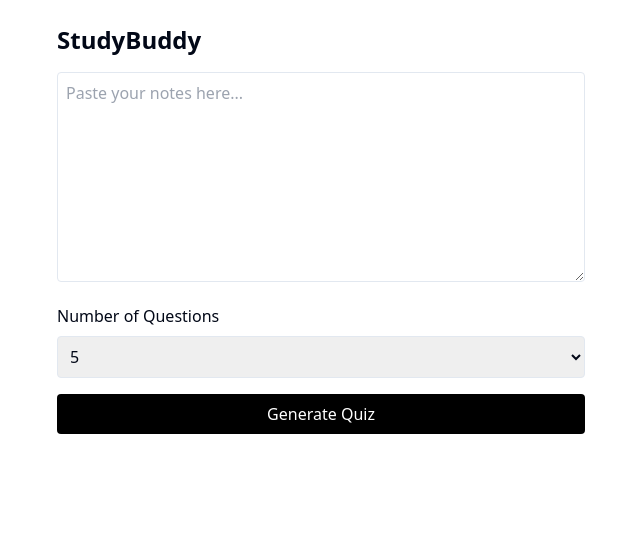
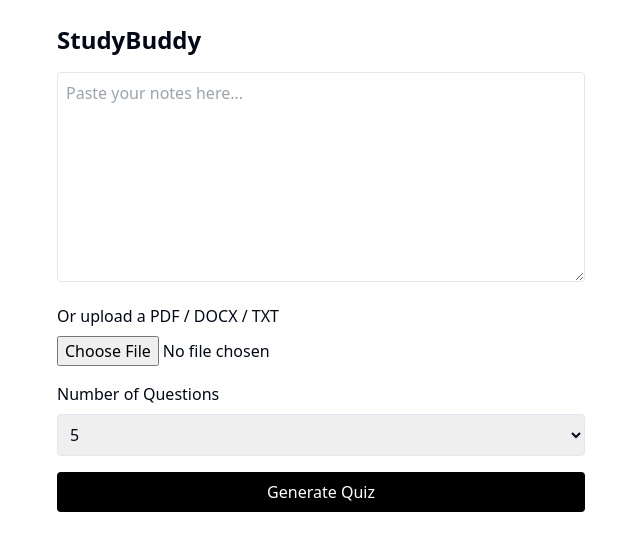
Before and after one commit to LivBrin/studybuddy.ai, a Next.js app: page / in a window 1280 px wide. Shown: the top 550 px of the page, without its empty margins (319-959 px from the left). Built offline with nearby package versions, Linux system fonts and the light colour scheme.

Commit message:
Add file upload functionality for quiz generation

```diff
--- a/app/page.tsx
+++ b/app/page.tsx
@@ -4,28 +4,58 @@ import { useState } from 'react';
 
 export default function Home() {
   const [text, setText] = useState('');
+  const [file, setFile] = useState<File | null>(null);
   const [questionCount, setQuestionCount] = useState(5);
   const [loading, setLoading] = useState(false);
 
   const handleGenerate = async () => {
     setLoading(true);
+
     try {
+      let finalText = text;
+
+      // ✅ If user uploaded a file → extract text first
+      if (file) {
+        const formData = new FormData();
+        formData.append('file', file);
+
+        const extractRes = await fetch('/api/extract', {
+          method: 'POST',
+          body: formData,
+        });
+
+        const extractData = await extractRes.json();
+
+        if (!extractRes.ok) {
+          throw new Error(extractData.error || 'Failed to extract file');
+        }
+
+        finalText = extractData.text;
+      }
+
+      // ❗ Prevent empty input
+      if (!finalText.trim()) {
+        alert('Please enter text or upload a file');
+        setLoading(false);
+        return;
+      }
+
+      // ✅ Generate quiz
       const res = await fetch('/api/generate', {
         method: 'POST',
         headers: { 'Content-Type': 'application/json' },
         body: JSON.stringify({
-          text,
-          questionCount, // ✅ correct placement
+          text: finalText,
+          questionCount,
         }),
       });
 
       const data = await res.json();
 
       if (!res.ok) {
-        throw new Error(data.error || 'Failed to generate');
+        throw new Error(data.error || 'Failed to generate quiz');
       }
 
-      // store quiz + redirect (adjust if your logic differs)
       sessionStorage.setItem('quiz', JSON.stringify(data));
       window.location.href = '/quiz';
     } catch (err) {
@@ -40,6 +70,7 @@ export default function Home() {
     <main className="p-6 max-w-xl mx-auto">
       <h1 className="text-2xl font-bold mb-4">StudyBuddy</h1>
 
+      {/* 📝 Text Input */}
       <textarea
         className="w-full border p-2 rounded mb-4"
         rows={8}
@@ -48,7 +79,20 @@ export default function Home() {
         onChange={(e) => setText(e.target.value)}
       />
 
-      {/* ✅ Question Count Selector */}
+      {/* 📄 File Upload */}
+      <div className="mb-4">
+        <label className="block mb-2 font-medium">
+          Or upload a PDF / DOCX / TXT
+        </label>
+        <input
+          type="file"
+          accept=".pdf,.docx,.txt"
+          onChange={(e) => setFile(e.target.files?.[0] || null)}
+          className="w-full"
+        />
+      </div>
+
+      {/* 🔢 Question Count */}
       <div className="mb-4">
         <label className="block mb-2 font-medium">
           Number of Questions
@@ -66,6 +110,7 @@ export default function Home() {
         </select>
       </div>
 
+      {/* 🚀 Generate */}
       <button
         onClick={handleGenerate}
         disabled={loading}
```
